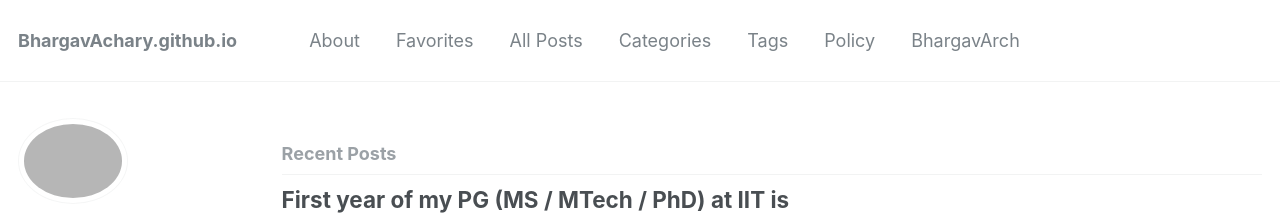
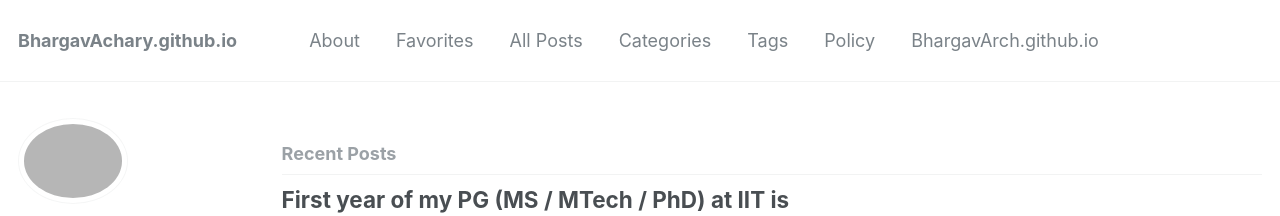
Before and after one commit to bhargavachary/bhargavachary.github.io, a Jekyll site: the page built from index.html, in a window 1280 px wide and 1233 px high. Shown: the top 216 px of the window. Built offline with Jekyll 4.4.1, drawn with Linux system fonts in a browser that asks for light colours; the list of posts is cut into pages by our own code.

Commit message:
Update navigation.yml

```diff
--- a/_data/navigation.yml
+++ b/_data/navigation.yml
@@ -20,5 +20,5 @@ main:
   - title: "Policy"
     url: /terms/
 
-  - title: "BhargavArch"
+  - title: "BhargavArch.github.io"
     url: http://bhargavarch.github.io
```
